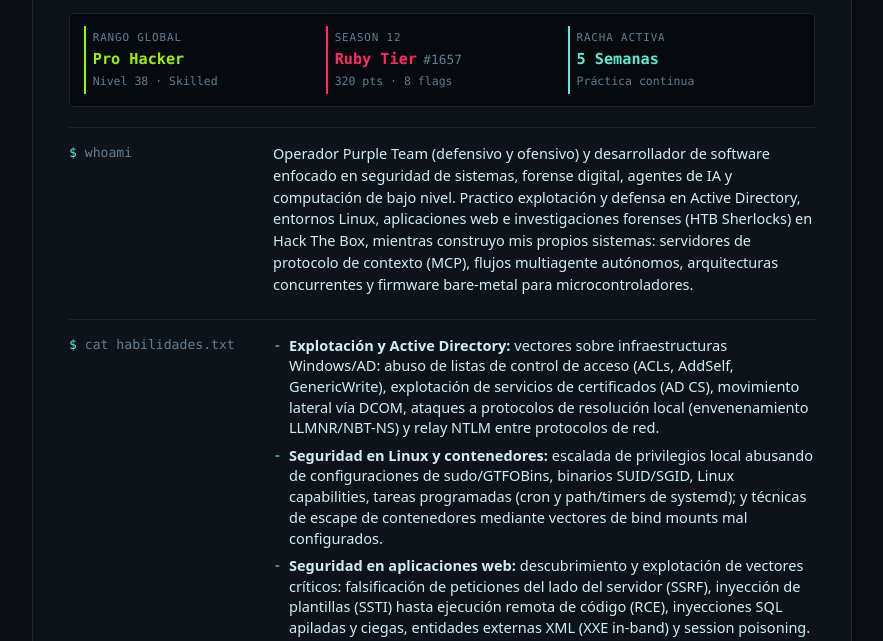
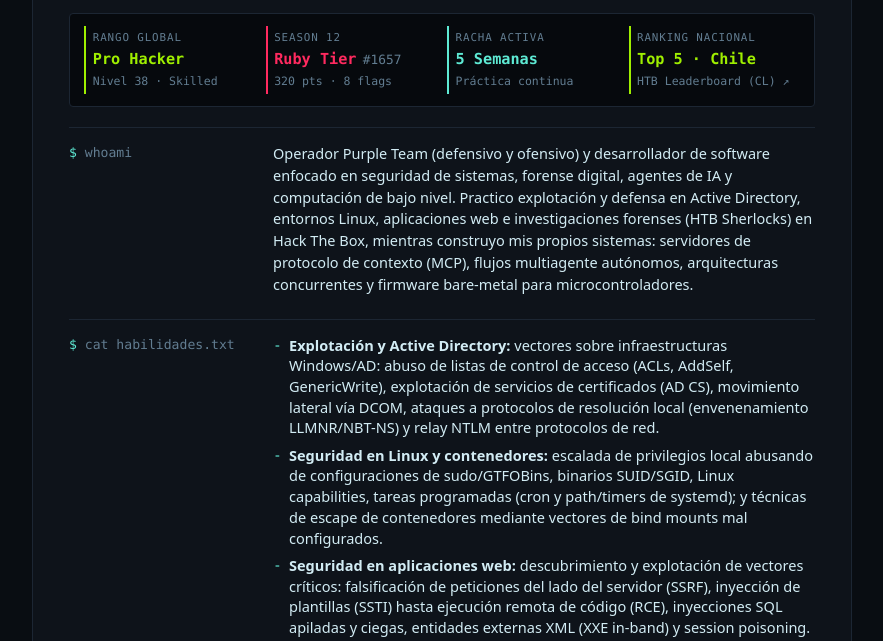
Before and after one commit to damnz-dev/damnz-dev.github.io, a plain HTML site: page index.html in a window 1280 px wide. Shown: the part 148-789 px from the top of the page, without its empty margins (198-1081 px from the left). Drawn offline with Linux system fonts and the light colour scheme.

Commit message:
feat: add HTB Top 5 Chile national rank card to banner

```diff
--- a/index.html
+++ b/index.html
@@ -134,7 +134,7 @@ h1 {
 /* Banner / Tarjeta de Telemetría HTB */
 .htb-banner {
   display: grid;
-  grid-template-columns: repeat(3, 1fr);
+  grid-template-columns: repeat(4, 1fr);
   gap: 0.65rem;
   margin-top: 1rem;
   padding: 0.75rem 0.9rem;
@@ -153,6 +153,7 @@ h1 {
 .htb-stat:first-child { border-left-color: var(--htb-green); }
 .htb-stat:nth-child(2) { border-left-color: var(--htb-ruby); }
 .htb-stat:nth-child(3) { border-left-color: var(--accent); }
+.htb-stat:nth-child(4) { border-left-color: var(--htb-green); }
 .htb-label {
   font-size: 0.68rem;
   text-transform: uppercase;
@@ -323,6 +324,12 @@ a:focus-visible {
         <span class="htb-sub es">Práctica continua</span>
         <span class="htb-sub en">Continuous practice</span>
       </div>
+      <div class="htb-stat">
+        <span class="htb-label es">Ranking Nacional</span>
+        <span class="htb-label en">National Rank</span>
+        <span class="htb-value"><a href="https://app.hackthebox.com/rankings/countries/CL" rel="noopener noreferrer nofollow" referrerpolicy="no-referrer" style="color: inherit; text-decoration: none;"><span class="green">Top 5 · Chile</span></a></span>
+        <span class="htb-sub">HTB Leaderboard (CL) ↗</span>
+      </div>
     </div>
   </header>
 
```
